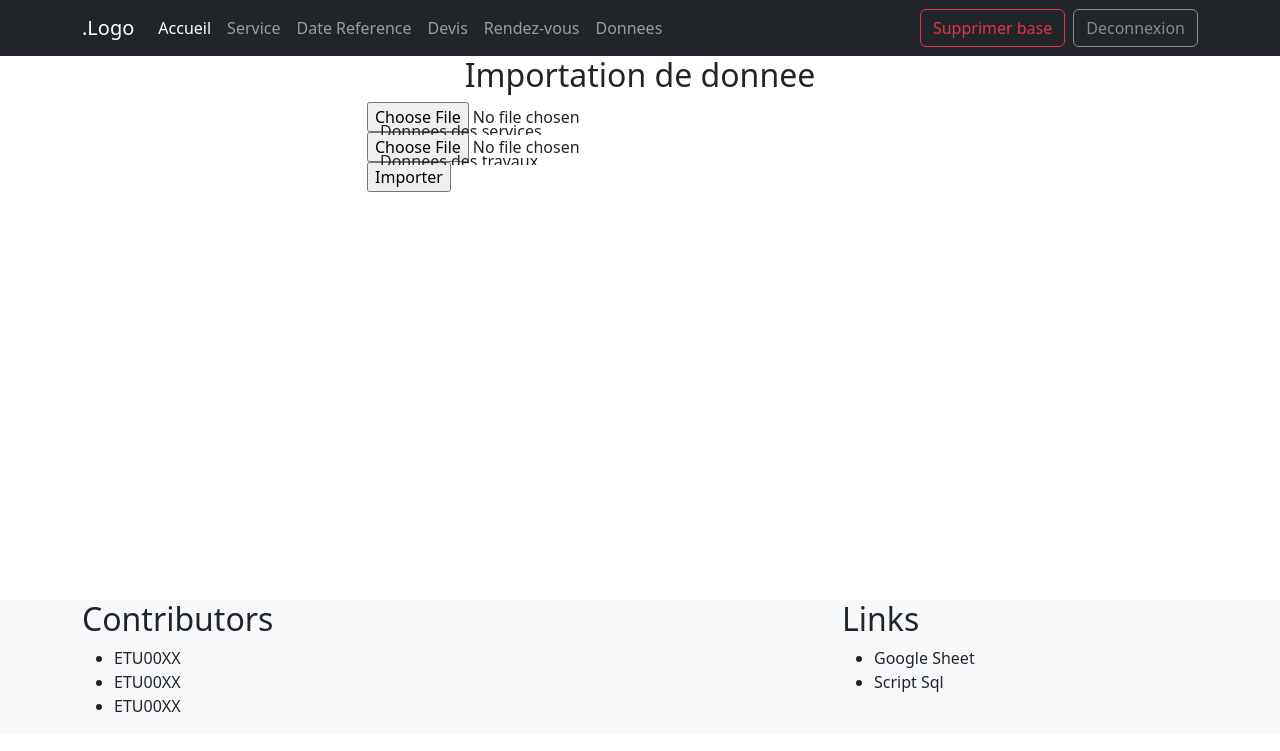
After one commit to sergianafr/projet_final_S4, a CodeIgniter app: page /projet_final_s4/index.php/back_office/donnees_csv in a window 1280 px wide. The commit adds this page. Shown: the top 751 px of the page. Run offline with CodeIgniter, Linux system fonts and the light colour scheme.

Commit message:
importation structure

```diff
--- a/application/controllers/back_office.php
+++ b/application/controllers/back_office.php
@@ -118,4 +118,17 @@ class back_office extends CI_Controller
 		// Retour a la page d'accueil ou dashbord
 		redirect('back_office/home');
 	}
+	/**
+	 * Formulaire d'importation de donnees
+	 */
+	function donnees_csv(){
+		$data['contents']= 'back_office/donnees' ;
+		$this->load->view('templates/back_office_template',$data);
+	}
+	/**
+	 * Recupere le contenu des fichiers et insertion dans la base de donnee
+	 */
+	function import_files(){
+		// Recuperation du contenu
+	}
 }
--- /dev/null
+++ b/application/views/back_office/donnees.php
@@ -0,0 +1,20 @@
+<section id="hero_section" class="container">
+    <div class="row">
+        <div class="col-6 mx-auto">
+            <h2 class="text-center">Importation de donnee</h2>
+            <form action="post">
+                <div class="form-floating">
+                    <input type="file" name="service_file" id="serviceInput">
+                    <label for="serviceInput">Donnees des services</label>
+                </div>
+                <div class="form-floating">
+                    <input type="file" name="travaux_file" id="travauxInput">
+                    <label for="travauxInput">Donnees des travaux</label>
+                </div>
+                <div>
+                    <input type="submit" value="Importer">
+                </div>
+            </form>
+        </div>
+    </div>
+</section>
--- a/application/views/back_office/static/header.php
+++ b/application/views/back_office/static/header.php
@@ -32,6 +32,9 @@
       <li class="nav-item">
         <a class="nav-link" href="<?=site_url('back_office/rendez_vous')?>">Rendez-vous</a>
       </li>
+      <li class="nav-item">
+        <a class="nav-link" href="<?=site_url('back_office/donnees_csv')?>">Donnees</a>
+      </li>
     </ul>
   </div>
   <div class="d-flex gap-2">
```
